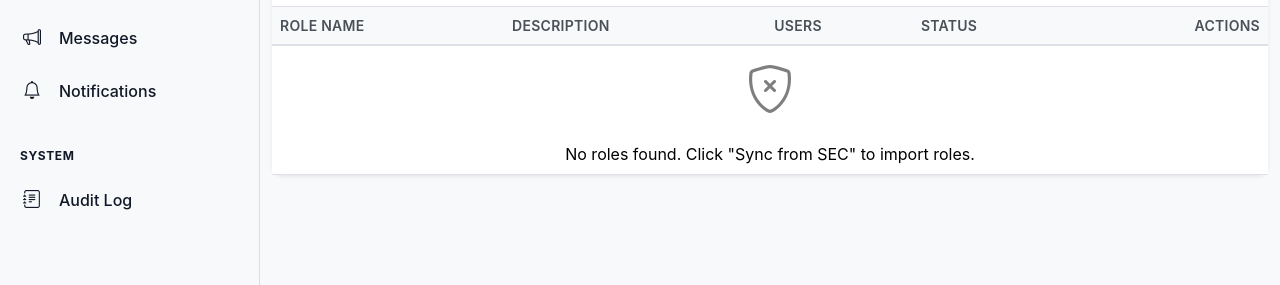
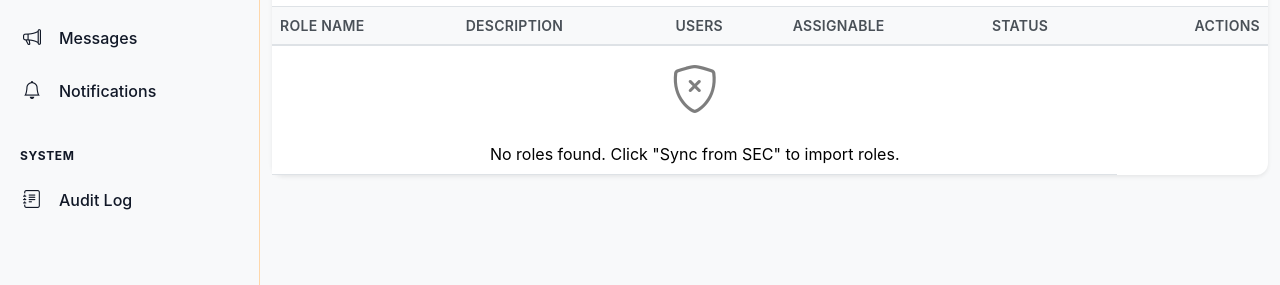
Before and after one commit to eHealthHub4Cancer/atlas_admin, a Django app: template templates/accounts/admin_roles.html in a window 1280 px wide. Shown: the part 282-567 px from the top of the page. Run offline with Django 5.2, Linux system fonts and the light colour scheme; the template is opened without the code that fills it, so the values that code supplies are empty; parts of the project's set-up code (start-up, migrations or seed data) failed here and were passed over; some libraries are stand-ins or nearby versions.

Commit message:
Add Assignable column header to roles table

```diff
--- a/templates/accounts/admin_roles.html
+++ b/templates/accounts/admin_roles.html
@@ -71,6 +71,7 @@
                                     <th>Role Name</th>
                                     <th>Description</th>
                                     <th>Users</th>
+                                    <th>Assignable</th>
                                     <th>Status</th>
                                     <th class="text-end">Actions</th>
                                 </tr>
```
